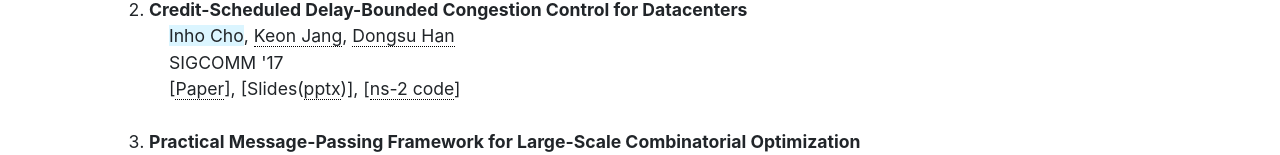
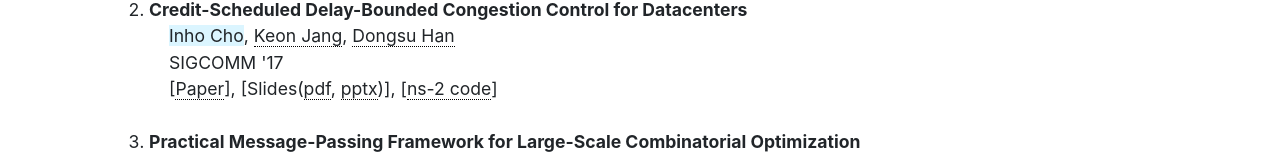
Before and after one commit to inhocho89/inhocho89.github.io, a plain HTML site: page index.html in a window 1280 px wide. Shown: the part 978-1133 px from the top of the page. Drawn offline with nearby package versions, Linux system fonts and the light colour scheme.

Commit message:
sigcomm pdf added.

```diff
--- a/index.html
+++ b/index.html
@@ -92,7 +92,7 @@
         <ul>
           <li> <span class="myname">Inho Cho</span>, <a href="http://keonjang.github.io/">Keon Jang</a>, <a href="http://ina.kaist.ac.kr/~dongsuh/">Dongsu Han</a> </li>
           <li> SIGCOMM '17 </li>
-          <li> [<a href="papers/sigcomm17credit.pdf">Paper</a>], [Slides(<a href="slides/sigcomm17credit.pptx">pptx</a>)], [<a href="https://github.com/kaist-ina/ns2-xpass">ns-2 code</a>] </li>
+          <li> [<a href="papers/sigcomm17credit.pdf">Paper</a>], [Slides(<a href="slides/sigcomm17credit.pdf">pdf</a>, <a href="slides/sigcomm17credit.pptx">pptx</a>)], [<a href="https://github.com/kaist-ina/ns2-xpass">ns-2 code</a>] </li>
         </ul>
       </li>
       <li class="pub-article"><strong>Practical Message-Passing Framework for Large-Scale Combinatorial Optimization</strong>
```
Also changed, not shown: 1 other file.
